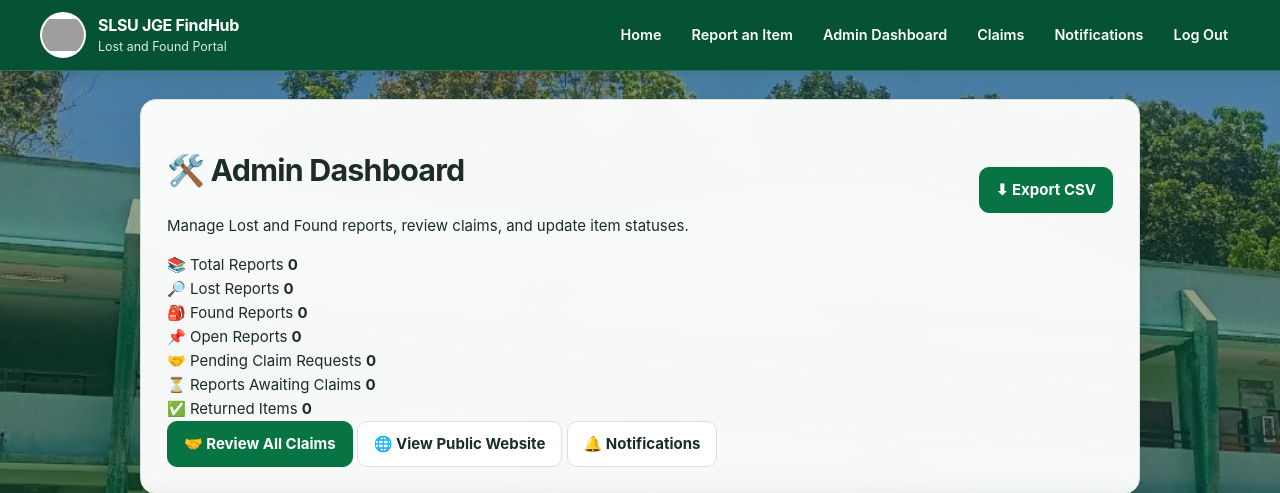
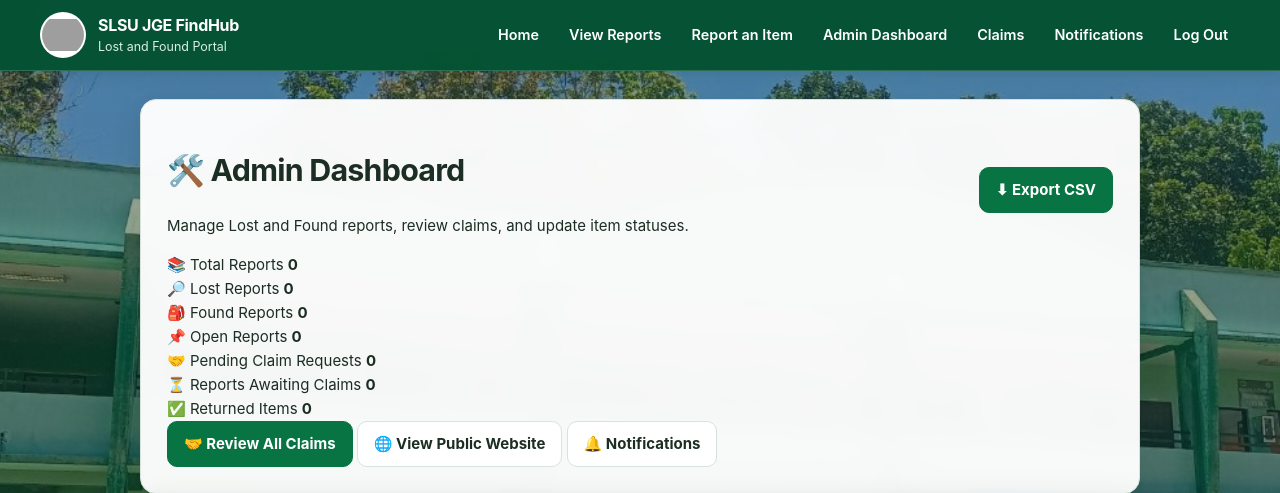
Before and after one commit to miahvillanueva28-spec/SLSU-JGE-FINDHUB., a Flask app: page /admin in a window 1280 px wide. Shown: the top 493 px of the page. Run offline with Flask 3, Linux system fonts and the light colour scheme; the visitor is signed in with stand-in values (Sample User, id 1); some libraries are stand-ins or nearby versions; grey boxes are pictures that could not be loaded.

Commit message:
Update base.html

```diff
--- a/templates/base.html
+++ b/templates/base.html
@@ -41,6 +41,7 @@
             </button>
             <nav class="primary-navigation" id="primary-navigation">
                 <a href="{{ url_for('home') }}">Home</a>
+                <a href="{{ url_for('home') }}?view=reports" id="nav-view-reports">View Reports</a>
                 <a href="{{ url_for('new_report') }}">Report an Item</a>
                 {% if admin_logged_in|default(false) %}
                     <a href="{{ url_for('admin_dashboard') }}">
@@ -64,7 +65,6 @@
             </nav>
         </div>
     </header>
-
     {% with messages = get_flashed_messages(with_categories=true) %}
         {% if messages %}
             <div class="flash-stack" aria-live="polite">
@@ -83,13 +83,10 @@
             </div>
         {% endif %}
     {% endwith %}
-
     {% block hero %}{% endblock %}
-
     <main id="main-content" class="page-container">
         {% block content %}{% endblock %}
     </main>
-
     <footer class="site-footer">
         <div class="footer-inner">
             <p>
@@ -101,13 +98,11 @@
             </p>
         </div>
     </footer>
-
     <div
         class="toast-container"
         aria-live="polite"
         aria-atomic="true"
     ></div>
-
     <div
         class="image-modal"
         role="dialog"
@@ -124,13 +119,11 @@
         </button>
         <img alt="Enlarged item photo">
     </div>
-
     <script src="{{ url_for('static', filename='script.js') }}" defer></script>
     <script>
         document.addEventListener("DOMContentLoaded", function () {
             const menuButton = document.querySelector(".menu-toggle");
             const navigation = document.querySelector("#primary-navigation");
-
             /* Mobile navigation */
             if (menuButton && navigation) {
                 menuButton.addEventListener("click", function () {
@@ -158,19 +151,16 @@
                     });
                 });
             }
-
             /* Dismiss flash messages */
             document.querySelectorAll(".flash-dismiss").forEach(function (button) {
                 button.addEventListener("click", function () {
                     button.closest(".flash-message")?.remove();
                 });
             });
-
             /* Image preview modal */
             const imageModal = document.querySelector(".image-modal");
             const modalImage = imageModal?.querySelector("img");
             const closeModal = imageModal?.querySelector(".image-modal-close");
-
             document.querySelectorAll(
                 ".report-photo, .item-photo, .detail-photo, img[data-preview]"
             ).forEach(function (img) {
@@ -182,7 +172,6 @@
                     imageModal.hidden = false;
                 });
             });
-
             function hideModal() {
                 if (imageModal) {
                     imageModal.hidden = true;
@@ -191,7 +180,6 @@
                     modalImage.removeAttribute("src");
                 }
             }
-
             closeModal?.addEventListener("click", hideModal);
             imageModal?.addEventListener("click", function (event) {
                 if (event.target === imageModal) {
```
